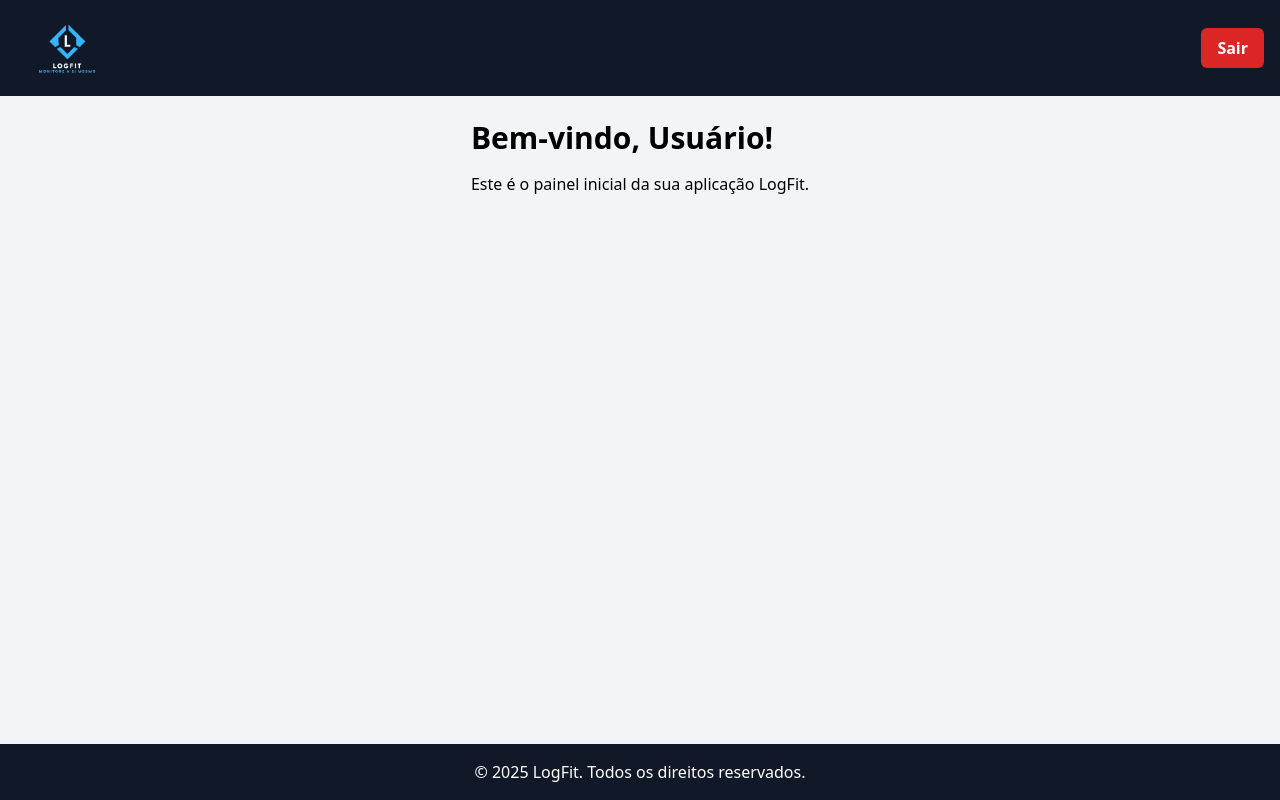
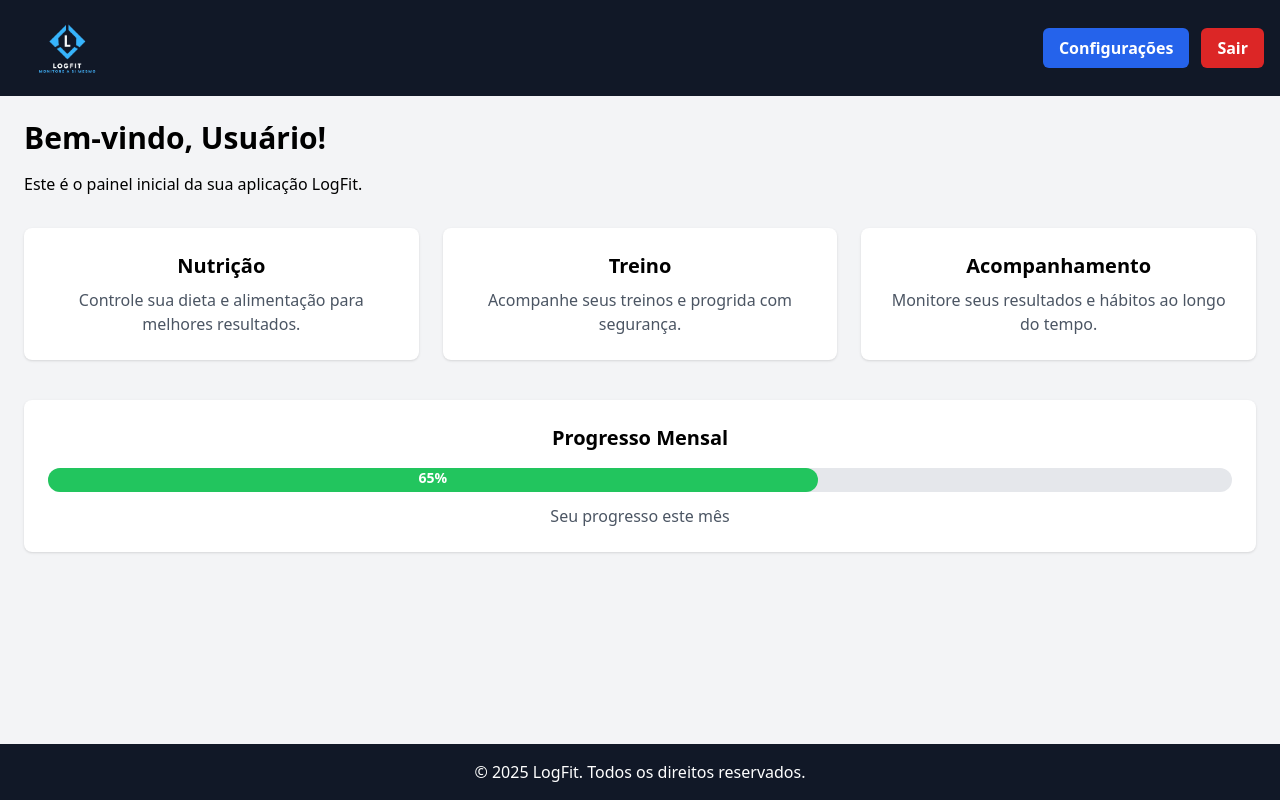
Before and after one commit to Thiago270906/logfit, a PHP site: page / in a window 1280 px wide. Run offline with PHP 8.4, Linux system fonts and the light colour scheme; the visitor is signed in with stand-in values (Sample User, id 1); some libraries are stand-ins or nearby versions.

Commit message:
primeira atualização no estilo do index, adcionados o botão de configurações e blocos no main(nutrição, acompanhamento, treino, progresso

```diff
--- a/index.php
+++ b/index.php
@@ -25,18 +25,56 @@ $nomeUsuario = $_SESSION['usuario']['nome'] ?? 'Usuário';
     <header class="bg-gray-900 py-2 px-4">
     <div class="max-w-7xl mx-auto flex items-center justify-between">
         <img src="image/logo-logfit.png" alt="logo" class="h-20 max-w-xs object-contain" />
+
+        <div class="flex items-center gap-3">
+            <a href="config.php"
+                class="px-4 py-2 bg-blue-600 hover:bg-blue-700 text-white font-semibold rounded-md transition-colors">
+                Configurações
+            </a>
             <a href="logout.php"
                 class="px-4 py-2 bg-red-600 hover:bg-red-700 text-white font-semibold rounded-md transition-colors">
                 Sair
             </a>
         </div>
+    </div>
 </header>
+
 
 <main class="flex-1 p-6 max-w-7xl mx-auto">
     <h1 class="text-3xl font-bold mb-4">Bem-vindo, <?php echo htmlspecialchars($nomeUsuario); ?>!</h1>
     <p>Este é o painel inicial da sua aplicação LogFit.</p>
 
-        <!-- Aqui poderá adicionar dashboards, gráficos, listas, etc -->
+    <div class="mt-8 grid grid-cols-1 md:grid-cols-3 gap-6">
+        <!-- Bloco Nutrição -->
+        <div class="bg-white rounded-lg shadow p-6 text-center">
+            <h2 class="text-xl font-semibold mb-2">Nutrição</h2>
+            <p class="text-gray-600">Controle sua dieta e alimentação para melhores resultados.</p>
+        </div>
+
+        <!-- Bloco Treino -->
+        <div class="bg-white rounded-lg shadow p-6 text-center">
+            <h2 class="text-xl font-semibold mb-2">Treino</h2>
+            <p class="text-gray-600">Acompanhe seus treinos e progrida com segurança.</p>
+        </div>
+
+        <!-- Bloco Acompanhamento -->
+        <div class="bg-white rounded-lg shadow p-6 text-center">
+            <h2 class="text-xl font-semibold mb-2">Acompanhamento</h2>
+            <p class="text-gray-600">Monitore seus resultados e hábitos ao longo do tempo.</p>
+        </div>
+    </div>
+    <div class="mt-10 bg-white p-6 rounded-lg shadow">
+    <h2 class="text-xl font-semibold mb-4 text-center">Progresso Mensal</h2>
+
+    <!-- Barra de progresso -->
+    <div class="w-full bg-gray-200 rounded-full h-6">
+        <div class="bg-green-500 h-6 rounded-full text-center text-white text-sm font-bold" style="width: 65%;">
+            65%
+        </div>
+    </div>
+
+    <p class="text-gray-600 text-center mt-3">Seu progresso este mês</p>
+</div>
 </main>
 
     <footer class="bg-gray-900 p-4 text-center text-white">
```
Lines whose indentation alone changed are shown as unchanged.
